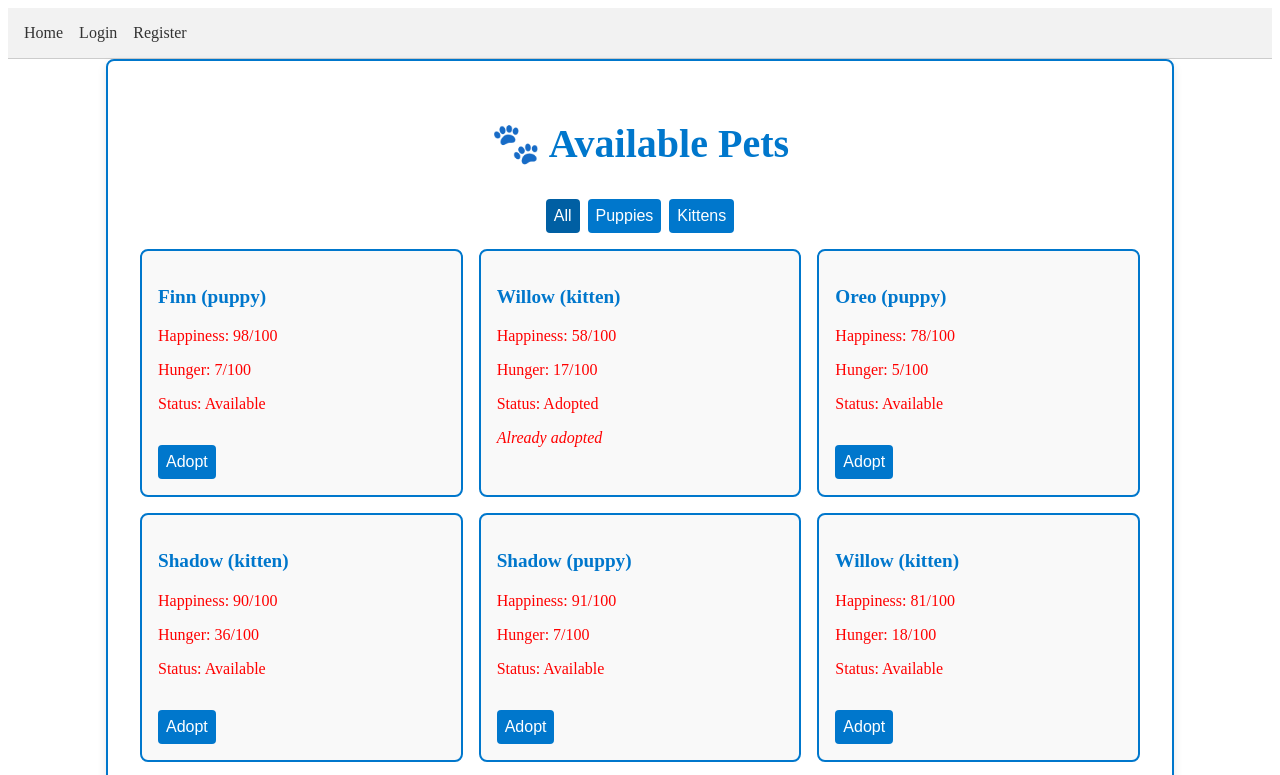
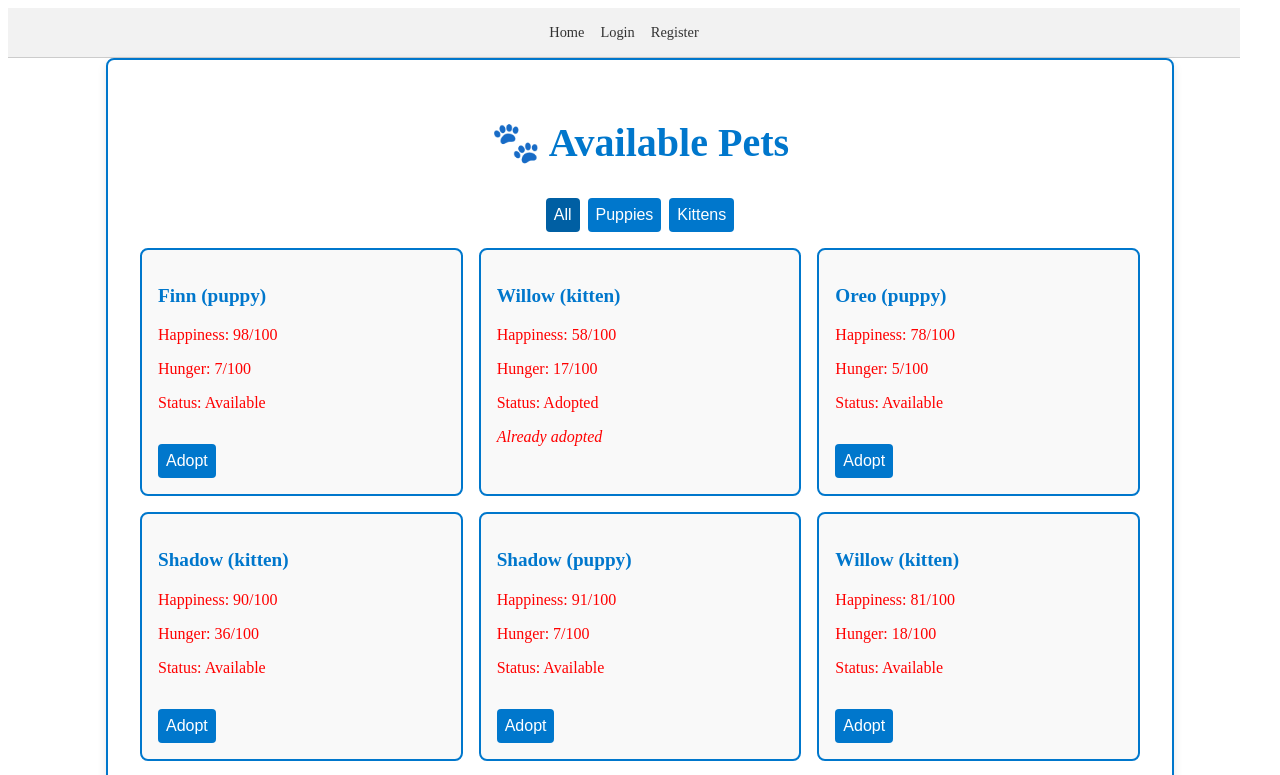
Before and after one commit to MohmadRaed/PetProject, a SvelteKit app: page /pets in a window 1280 px wide. Shown: the top 775 px of the page. Built offline with nearby package versions, Linux system fonts and the light colour scheme.

Commit message:
Update +layout.svelte

```diff
--- a/src/routes/(frontend)/+layout.svelte
+++ b/src/routes/(frontend)/+layout.svelte
@@ -31,18 +31,33 @@
 <slot />
 
 <style>
+    /* Centering the entire layout */
+    body {
+        display: flex;
+        justify-content: center; /* Center horizontally */
+        align-items: center; /* Center vertically */
+        height: 100vh; /* Full viewport height */
+        margin: 0; /* Remove default margin */
+        background-color: #f4f4f9; /* Optional light background color */
+    }
+
+    /* Centering content within the nav */
     nav {
         background: #f2f2f2;
         padding: 1rem;
         display: flex;
         gap: 1rem;
         align-items: center;
+        justify-content: center; /* Center the nav content horizontally */
+        width: 100%;
+        max-width: 1200px; /* Optional: limits max width of nav */
         border-bottom: 1px solid #ccc;
     }
 
     nav a {
         text-decoration: none;
         color: #333;
+         font-size: 0.9rem;
     }
 
     nav .user {
@@ -55,6 +70,7 @@
         border: none;
         cursor: pointer;
         color: #0077cc;
+         font-size: 0.9rem;
     }
 
     nav button:hover {
```
